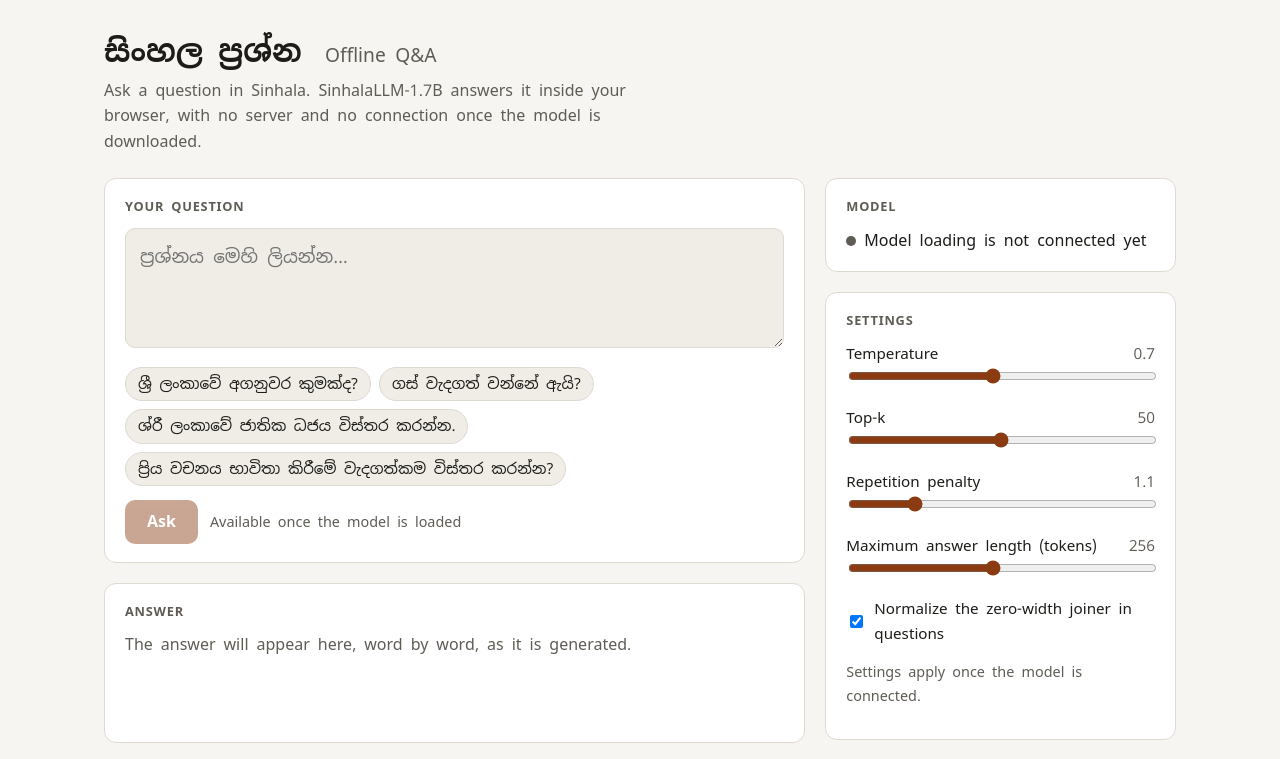
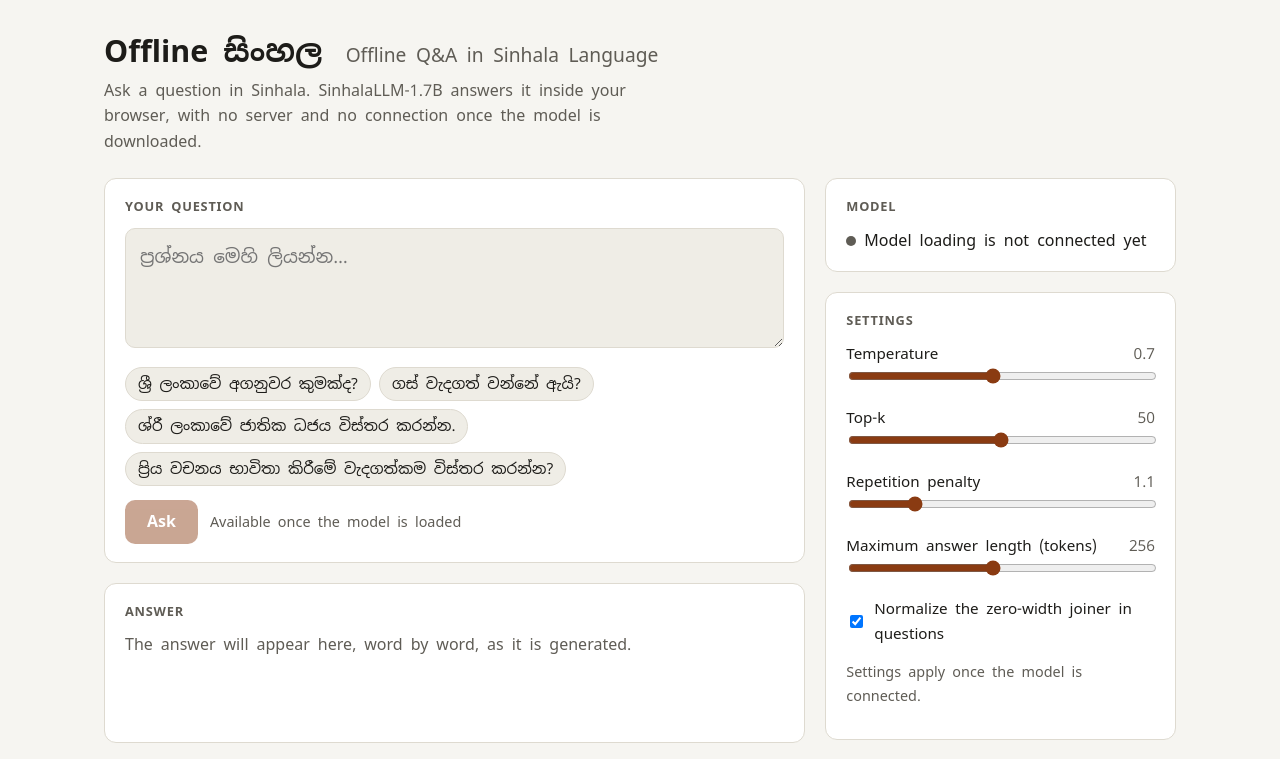
Before and after one commit to sinsankio/sinhalalm-offline, a React (Vite) app in the folder web/: page / in a window 1280 px wide. Shown: the top 759 px of the page. Built offline with nearby package versions, Linux system fonts and the light colour scheme; a web font is replaced by a local one.

Commit message:
feat(ui): Rename title to Offline සිංහල

```diff
--- a/web/index.html
+++ b/web/index.html
@@ -7,7 +7,7 @@
       name="description"
       content="Offline Sinhala question answering with SinhalaLLM-1.7B, running entirely in the browser."
     />
-    <title>SinhalaLLM Offline</title>
+    <title>Offline සිංහල</title>
   </head>
   <body>
     <div id="root"></div>
--- a/web/src/ui/components/Header.jsx
+++ b/web/src/ui/components/Header.jsx
@@ -5,7 +5,7 @@ export default function Header() {
     <header className="header">
       <div>
         <h1 className="title">
-          සිංහල ප්‍රශ්න <span className="title-latin">Offline Q&amp;A</span>
+          Offline සිංහල <span className="title-latin">Offline Q&amp;A in Sinhala Language</span>
         </h1>
         <p className="subtitle">
           Ask a question in Sinhala. {MODEL.name} answers it inside your browser, with no server and
```
